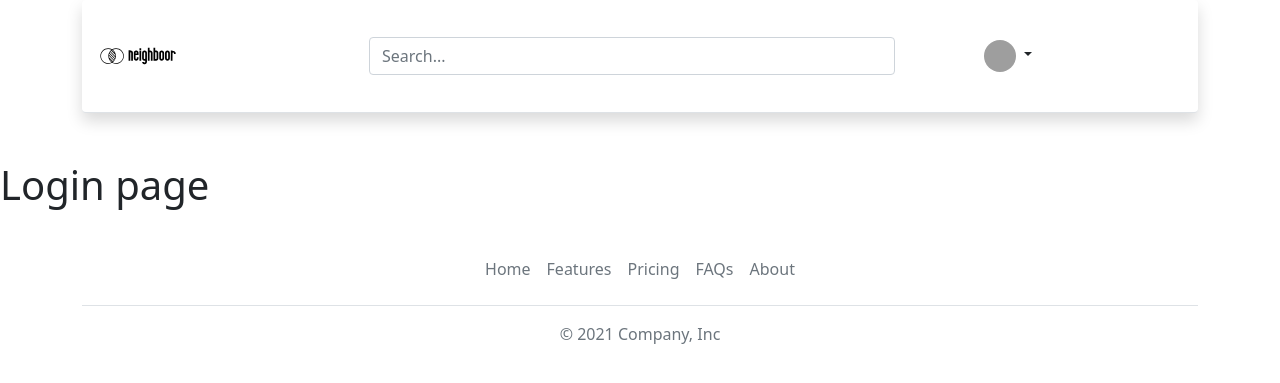
After one commit to Hussein-omar-osman/django-neighbourhood, a Django app: page /login/ in a window 1280 px wide. The commit adds this page. Shown: the top 383 px of the page. Run offline with Django 4.2, Linux system fonts and the light colour scheme; some libraries are stand-ins or nearby versions; grey boxes are pictures that could not be loaded.

Commit message:
creating the static login page

```diff
--- a/base/urls.py
+++ b/base/urls.py
@@ -3,4 +3,5 @@ from . import views
 
 urlpatterns = [
     path('', views.home, name='home'),
+    path('login/', views.loginPage, name='login'),
 ]
--- a/base/views.py
+++ b/base/views.py
@@ -5,3 +5,8 @@ from django.shortcuts import render
 def home(request):
 
    return render(request, 'landing.html')
+
+
+def loginPage(request):
+
+   return render(request, 'login.html')
--- a/templates/base.html
+++ b/templates/base.html
@@ -16,7 +16,7 @@
 <body>
   <div class="container ">
     <header
-   class="d-flex flex-wrap align-items-center justify-content-center justify-content-md-between py-3 mb-4 border-bottom shadow-sm p-3 mb-5 bg-body rounded">
+      class="d-flex flex-wrap align-items-center justify-content-center justify-content-md-between py-3 mb-4 border-bottom shadow p-3 mb-5 bg-body rounded">
       <a href="/" class="d-flex align-items-center col-md-3 mb-2 mb-md-0 text-dark text-decoration-none">
         <svg class="bi me-2" width="80" height="80" role="img" xmlns="http://www.w3.org/2000/svg"
           xmlns:xlink="http://www.w3.org/1999/xlink" version="1.1" viewBox="0 0 3187.5 840.3954326742254">
@@ -68,11 +68,24 @@
   {% block content %}
 
   {% endblock content %}
-
+  <div class="container">
+    <footer class="py-3 my-4">
+      <ul class="nav justify-content-center border-bottom pb-3 mb-3">
+        <li class="nav-item"><a href="#" class="nav-link px-2 text-muted">Home</a></li>
+        <li class="nav-item"><a href="#" class="nav-link px-2 text-muted">Features</a></li>
+        <li class="nav-item"><a href="#" class="nav-link px-2 text-muted">Pricing</a></li>
+        <li class="nav-item"><a href="#" class="nav-link px-2 text-muted">FAQs</a></li>
+        <li class="nav-item"><a href="#" class="nav-link px-2 text-muted">About</a></li>
+      </ul>
+      <p class="text-center text-muted">&copy; 2021 Company, Inc</p>
+    </footer>
+  </div>
   <script src="https://cdn.jsdelivr.net/npm/@popperjs/core@2.10.2/dist/umd/popper.min.js"
-  integrity="sha384-7+zCNj/IqJ95wo16oMtfsKbZ9ccEh31eOz1HGyDuCQ6wgnyJNSYdrPa03rtR1zdB" crossorigin="anonymous"></script>
+    integrity="sha384-7+zCNj/IqJ95wo16oMtfsKbZ9ccEh31eOz1HGyDuCQ6wgnyJNSYdrPa03rtR1zdB"
+    crossorigin="anonymous"></script>
   <script src="https://cdn.jsdelivr.net/npm/bootstrap@5.1.3/dist/js/bootstrap.min.js"
-  integrity="sha384-QJHtvGhmr9XOIpI6YVutG+2QOK9T+ZnN4kzFN1RtK3zEFEIsxhlmWl5/YESvpZ13" crossorigin="anonymous"></script>
+    integrity="sha384-QJHtvGhmr9XOIpI6YVutG+2QOK9T+ZnN4kzFN1RtK3zEFEIsxhlmWl5/YESvpZ13"
+    crossorigin="anonymous"></script>
 </body>
 
 </html>
--- a/templates/landing.html
+++ b/templates/landing.html
@@ -11,7 +11,7 @@
    <p class="lead">Quickly design and customize responsive mobile-first sites with Bootstrap, the world’s most popular
    </p>
    <div class="d-grid gap-2 d-md-flex justify-content-md-start mb-4 mb-lg-3">
-    <button type="button" class="btn btn-primary btn-lg px-4 me-md-2 fw-bold">Login</button>
+    <a href="{% url 'login'%}" class="btn btn-primary btn-lg px-4 me-md-2 fw-bold">Login</a>
     <button type="button" class="btn btn-outline-secondary btn-lg px-4">Signup</button>
    </div>
   </div>
--- /dev/null
+++ b/templates/login.html
@@ -0,0 +1,5 @@
+{% extends 'base.html' %}
+{% block content %}
+
+<h1>Login page</h1>
+{% endblock content %}
```
Lines whose indentation alone changed are shown as unchanged.
